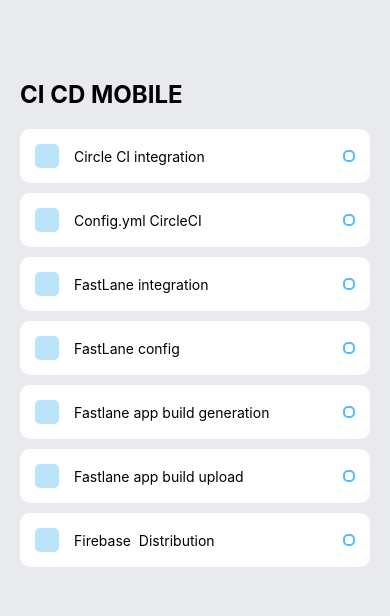
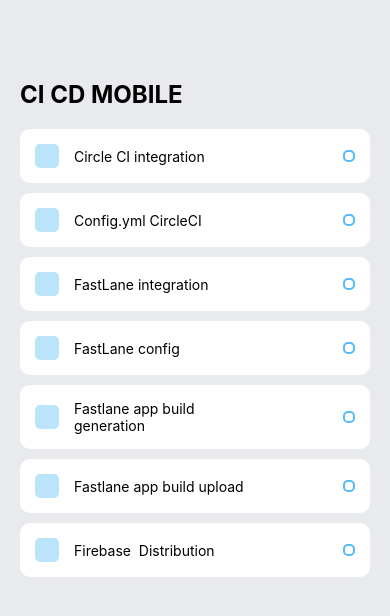
Before and after one commit to Afroz-Shaikh/CI-CD-ReactNative, a React Native app: screen / in a window 390 px wide. Shown: the top 616 px of the page. Built offline with nearby package versions, Linux system fonts and the light colour scheme.

Commit message:
Update: version 2.4.3

```diff
--- a/components/tile.js
+++ b/components/tile.js
@@ -36,7 +36,7 @@
     opacity: 0.4,
     marginRight: 15,
   },
-  text: {
+  itemText: {
     maxWidth: '80%',
     color: 'black',
   },
```
Also changed, not shown: 1 other file (tests, documents, lock files or other folders).
